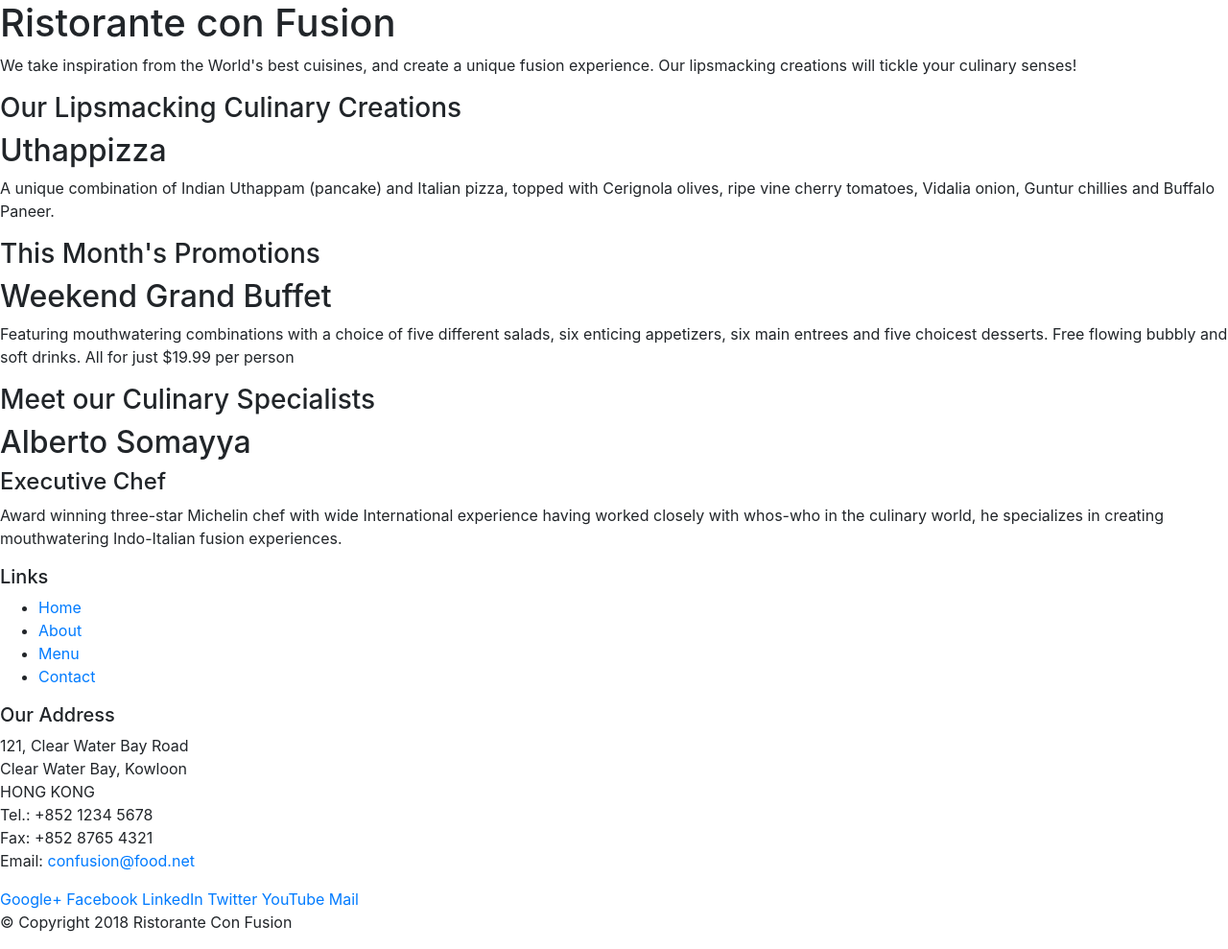
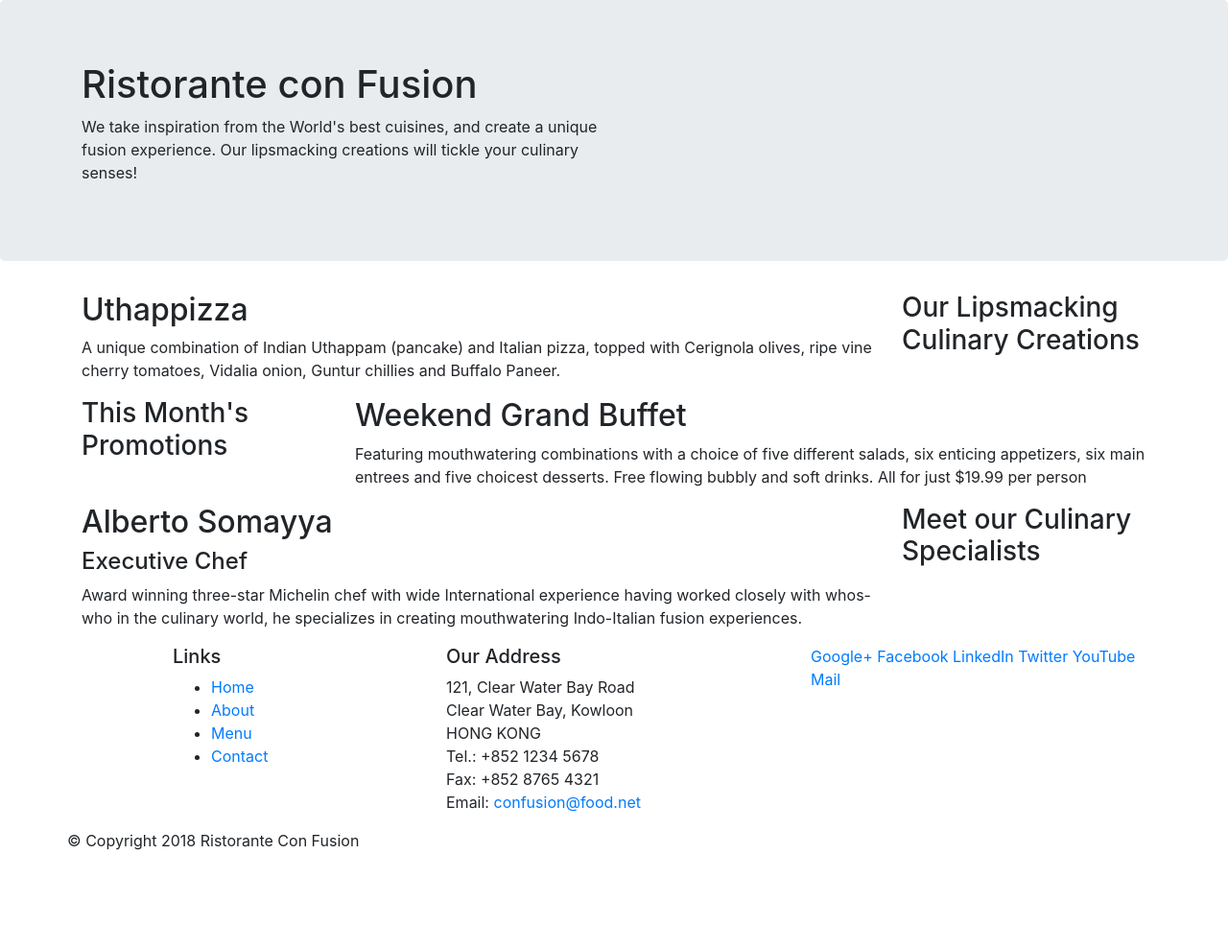
Before and after one commit to swapnil2911/dontknow, a website: page index.html in a window 1280 px wide. Shown: the whole page at 96% size. After the commit the page ends 904 px from the top, so only its background shows below. Drawn offline with nearby package versions, Linux system fonts and the light colour scheme.

Commit message:
bootstrap grid1

```diff
--- a/index.html
+++ b/index.html
@@ -14,46 +14,46 @@
 
 <body>
 
-    <header>
-        <div>
-            <div>
-                <div>
+    <header class="jumbotron">
+        <div class = "container">
+            <div class="row">
+                <div class="col-12 col-sm-6">
                     <h1>Ristorante con Fusion</h1>
                     <p>We take inspiration from the World's best cuisines, and create a unique fusion experience. Our lipsmacking creations will tickle your culinary senses!</p>
                 </div>
-                <div>
+                <div class="col-12 col-sm">
                 </div>
             </div>
         </div>
     </header>
 
-    <div>
-        <div>
-            <div>
+    <div class="container">
+        <div class = "row">
+            <div class="col-12 col-sm-4 order-sm-last col-md-3">
                 <h3>Our Lipsmacking Culinary Creations</h3>
             </div>
-            <div>
+            <div class="col col-sm order-sm-firstst col-md">
                 <h2>Uthappizza</h2>
                 <p>A unique combination of Indian Uthappam (pancake) and Italian pizza, topped with Cerignola olives, ripe vine cherry tomatoes, Vidalia onion, Guntur chillies and Buffalo Paneer.</p>
             </div>
         </div>
 
 
-        <div>
-            <div>
+        <div class = "row">
+            <div class="col-12 col-sm-4 col-md-3">
                 <h3>This Month's Promotions</h3>
             </div>
-            <div>
+            <div class="col col-sm col-md">
                 <h2>Weekend Grand Buffet</h2>
                 <p>Featuring mouthwatering combinations with a choice of five different salads, six enticing appetizers, six main entrees and five choicest desserts. Free flowing bubbly and soft drinks. All for just $19.99 per person </p>
             </div>
         </div>
 
-        <div>
-            <div>
+        <div class = "row">
+            <div class="col-12 col-sm-4 order-sm-last col-md-3">
                 <h3>Meet our Culinary Specialists</h3>
             </div>
-            <div>
+            <div class="col col-sm order-sm-first col-md">
                 <h2>Alberto Somayya</h2>
                 <h4>Executive Chef</h4>
                 <p>Award winning three-star Michelin chef with wide International experience having worked closely with whos-who in the culinary world, he specializes in creating mouthwatering Indo-Italian fusion experiences. </p>
@@ -61,10 +61,10 @@
         </div>
     </div>
 
-    <footer>
-        <div>
-            <div>
-                <div>
+    </footer>
+        <div class = "container"  >
+            <div class = "row">
+                <div class="col-4 offset-1 col-sm-2">
                     <h5>Links</h5>
                     <ul>
                         <li><a href="#">Home</a></li>
@@ -73,7 +73,7 @@
                         <li><a href="#">Contact</a></li>
                     </ul>
                 </div>
-                <div>
+                <div class="col-7 offset-1 col-sm-4">
                     <h5>Our Address</h5>
                     <address>
 		              121, Clear Water Bay Road<br>
@@ -84,7 +84,7 @@
 		              Email: <a href="mailto:confusion@food.net">confusion@food.net</a>
 		           </address>
                 </div>
-                <div>
+                <div class="col-12 col-sm-4">
                     <div>
                         <a href="http://google.com/+">Google+</a>
                         <a href="http://www.facebook.com/profile.php?id=">Facebook</a>
@@ -95,8 +95,8 @@
                     </div>
                 </div>
            </div>
-           <div>
-                <div>
+           <div class = "row">
+                <div class="auto">
                     <p>© Copyright 2018 Ristorante Con Fusion</p>
                 </div>
            </div>
```
